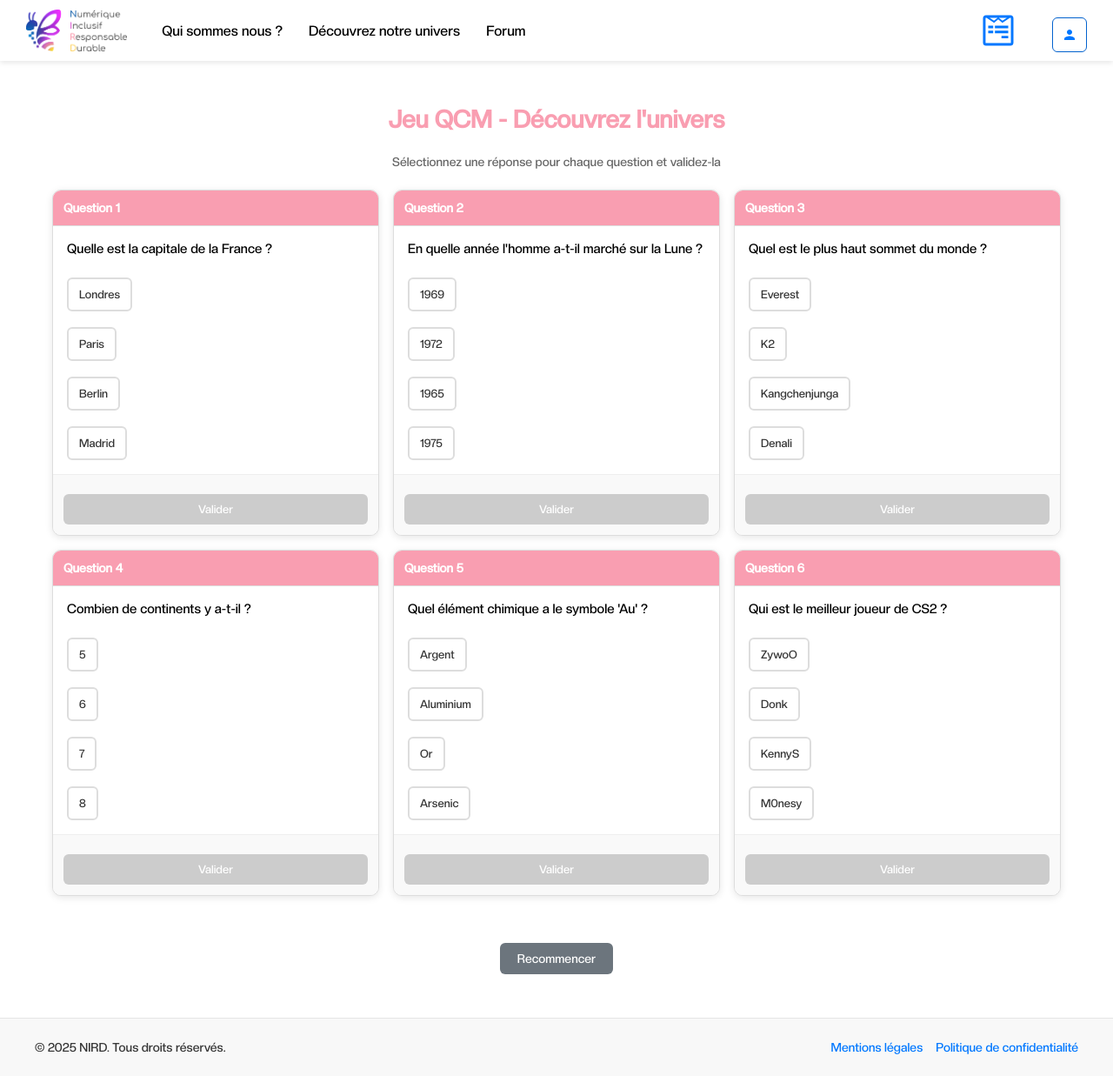
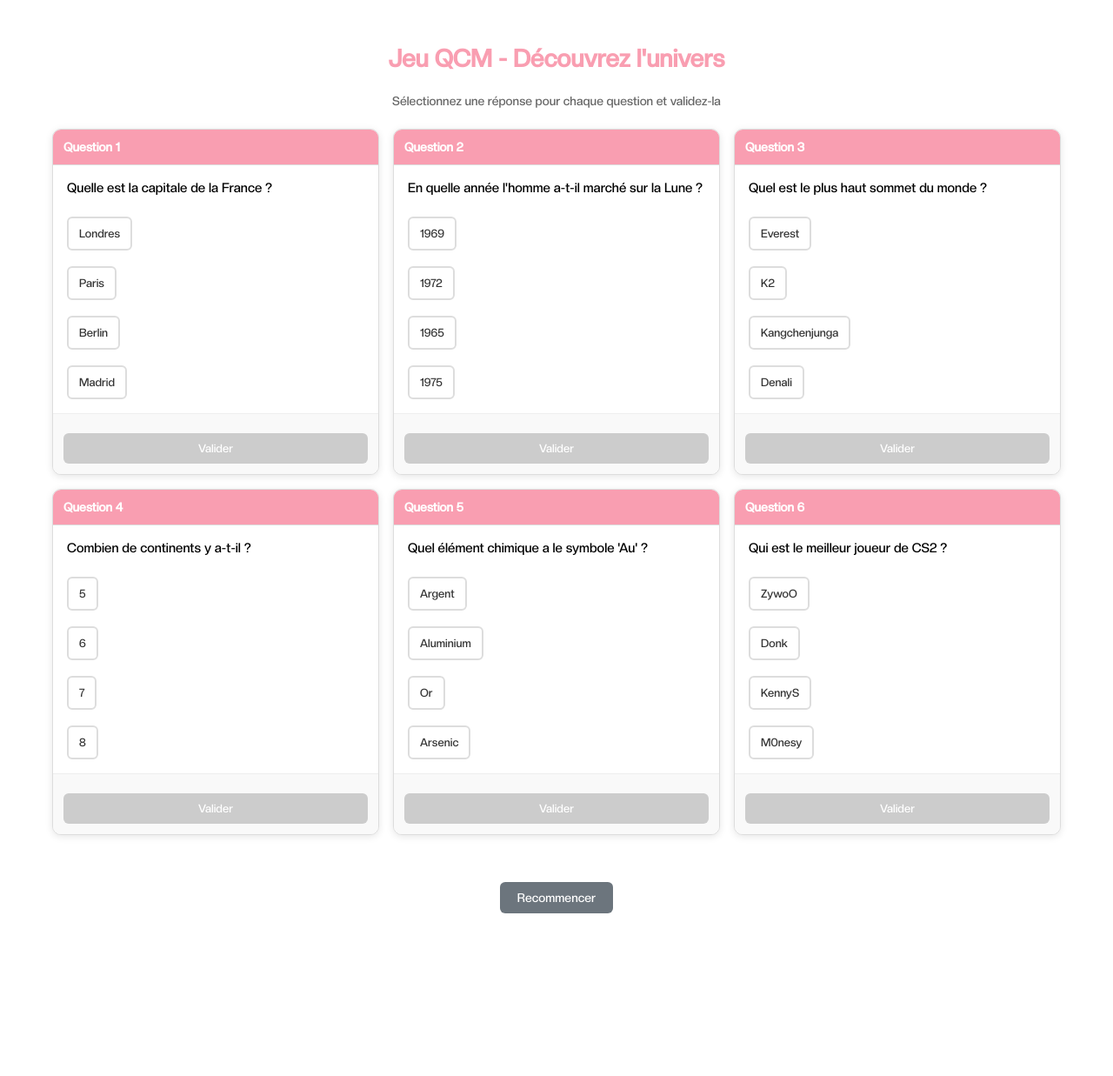
Before and after one commit to Bastien-Cousin/Nuit-de-l-info-2025, a React (Vite) app in the folder Nuit-info2025/: page /decouvrez_univers_jeu2 in a window 1280 px wide. Shown: the whole page at 87% size. After the commit the page ends 1070 px from the top, so only its background shows below. Built offline with nearby package versions, Linux system fonts and the light colour scheme; no server answers.

Commit message:
sedrftgyhujikolpm^ù

```diff
--- a/Nuit-info2025/src/composants/decouvrez_univers/decouvrez_univers_general.jsx
+++ b/Nuit-info2025/src/composants/decouvrez_univers/decouvrez_univers_general.jsx
@@ -30,7 +30,6 @@
         </div>
         <DecouvrezUniversJeu1 />
         <DecouvrezUniversJeu2 />
-        <DecouvrezUniversJeu3 />
       </div>
       <Footer />
     </div>
--- a/Nuit-info2025/src/composants/decouvrez_univers/decouvrez_univers_jeu2.jsx
+++ b/Nuit-info2025/src/composants/decouvrez_univers/decouvrez_univers_jeu2.jsx
@@ -1,5 +1,3 @@
-import { Header } from "../header/Header.jsx";
-import { Footer } from "../footer/Footer.jsx";
 import styles from "./decouvrez_univers_jeu2.module.css";
 import { useState } from "react";
 
@@ -67,9 +65,7 @@
 
   return (
     <div>
-      <Header />
-
-      <main className={styles.container}>
+     <main className={styles.container}>
         <h1 className={styles.title}>Jeu QCM - Découvrez l'univers</h1>
         <p className={styles.subtitle}>Sélectionnez une réponse pour chaque question et validez-la</p>
 
@@ -138,8 +134,6 @@
           </button>
         </div>
       </main>
-
-      <Footer />
     </div>
   );
 };
```
